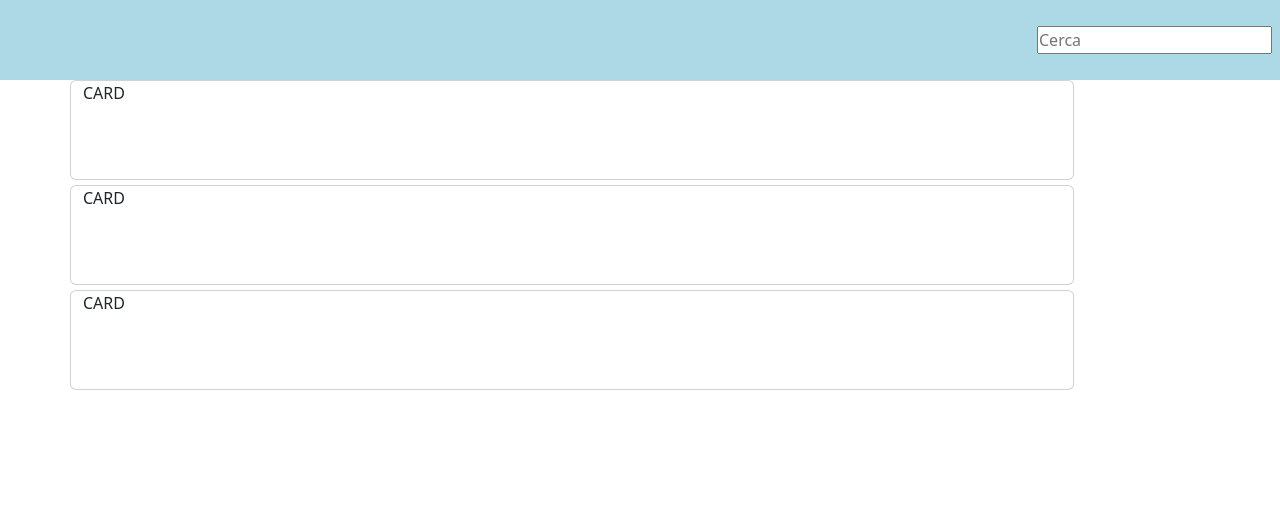
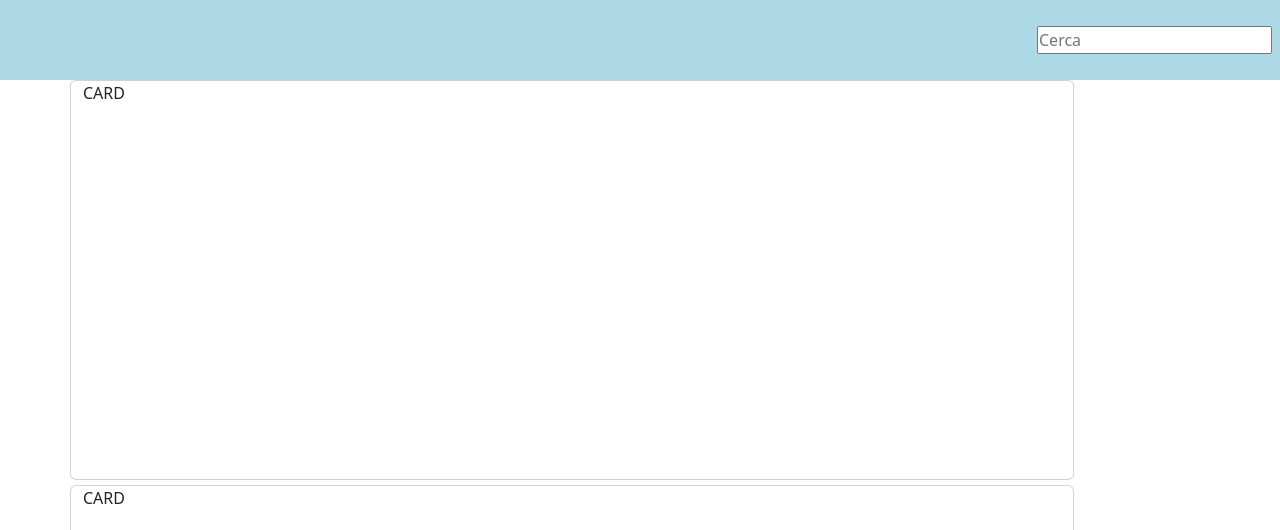
Before and after one commit to TeoFanta99/vite-boolflix, a Vue app: page / in a window 1280 px wide. Shown: the top 530 px of the page. Built offline with nearby package versions, Linux system fonts and the light colour scheme.

Commit message:
fix css width .card

```diff
--- a/src/components/AppCard.vue
+++ b/src/components/AppCard.vue
@@ -12,8 +12,8 @@ export default {
 
 <style lang="scss">
 .card {
-    min-height: 100px;
-    width: calc((100% / 5) - 5px);
+    min-height: 400px;
+    width: calc((100% / 3) - 5px);
     background-color: orange;
 
     img {
```
